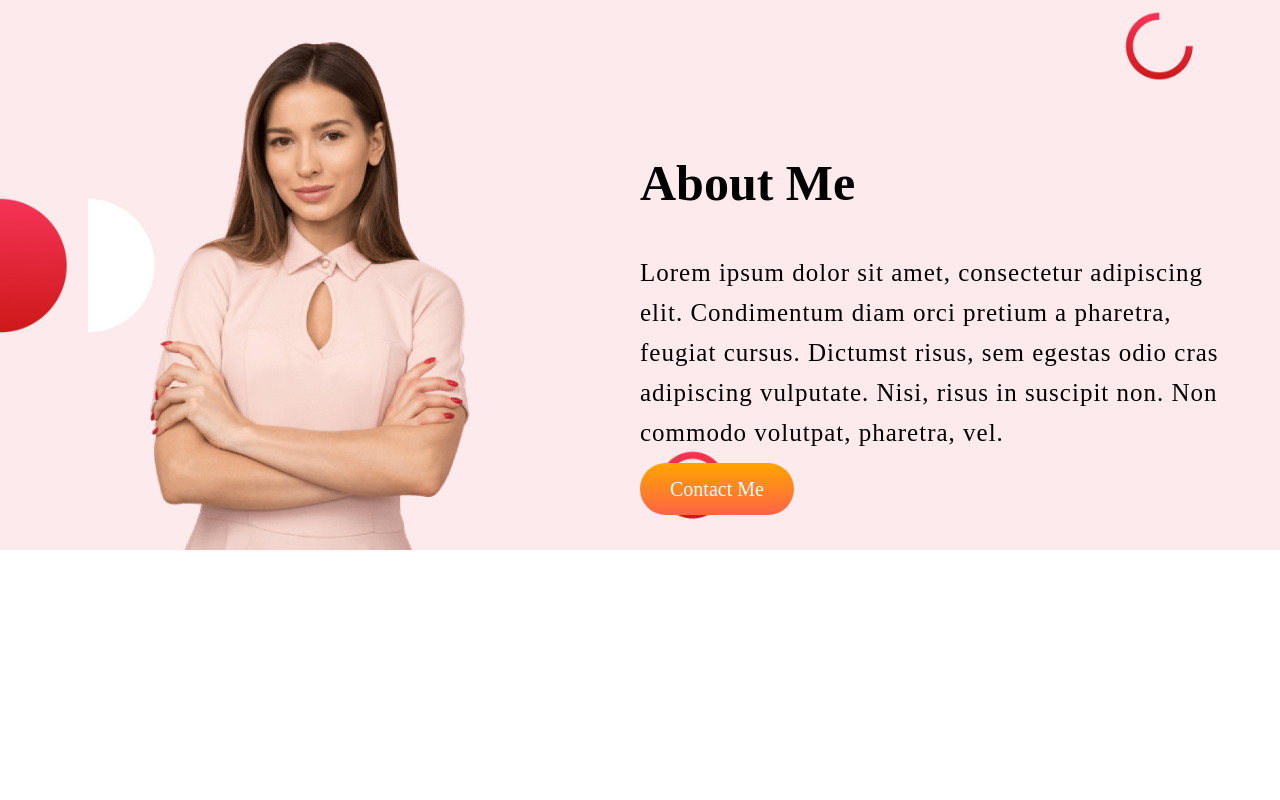
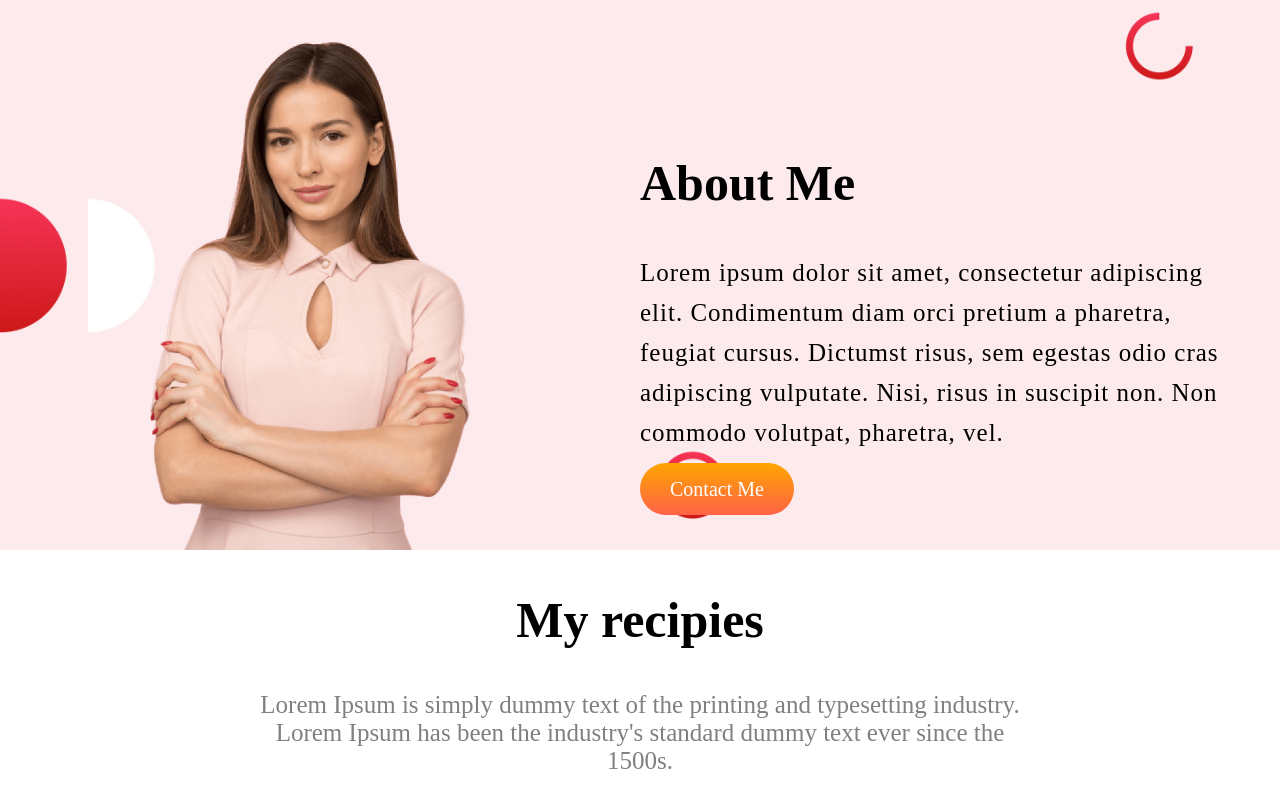
Before and after one commit to mizanor21/eat-fresh, a plain HTML site: page index.html in a window 1280 px wide. Shown: the part 1206-2006 px from the top of the page. Before the commit the page ends 1756 px from the top, so only its background shows below. Drawn offline with Linux system fonts and the light colour scheme.

Commit message:
Recipies area added

```diff
--- a/css/style.css
+++ b/css/style.css
@@ -71,3 +71,16 @@ body {
     line-height: 40px;
     letter-spacing: 1px;
 }
+
+.recipies_area {
+    text-align: center;
+}
+
+.recipies_area h1 {
+    font-size: 50px;
+}
+
+.recipies_area p {
+    font-size: 25px;
+    color: gray;
+}
--- a/index.html
+++ b/index.html
@@ -39,6 +39,17 @@
         </div>
     </section>
     <!-- about area end  -->
+    <section class="recipies_area">
+        <div>
+            <h1>My recipies</h1>
+        </div>
+        <div>
+            <p>Lorem Ipsum is simply dummy text of the printing and typesetting industry. <br>
+                Lorem Ipsum has been the industry's standard dummy text ever since the <br>
+                1500s.</p>
+        </div>
+    </section>
+
 </body>
 
 </html>
```
